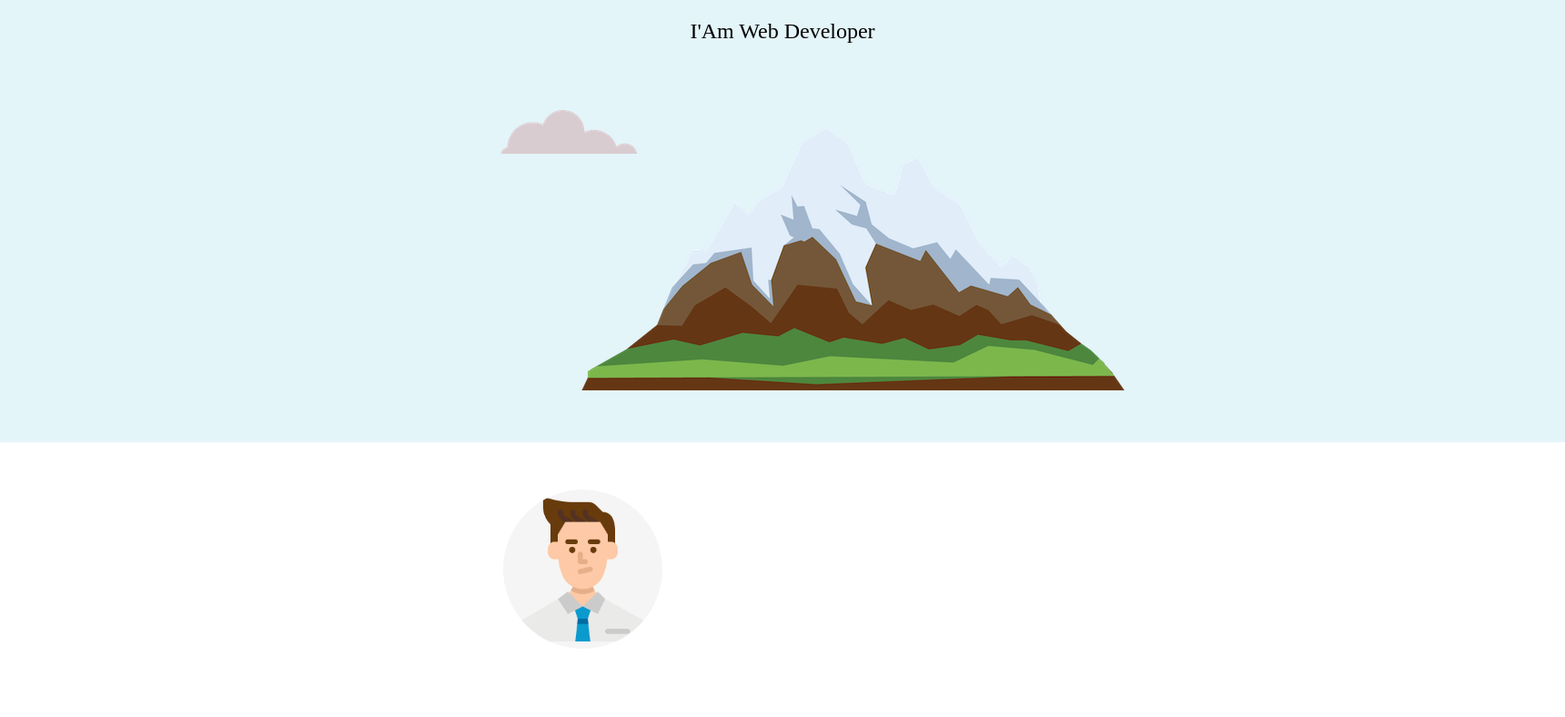
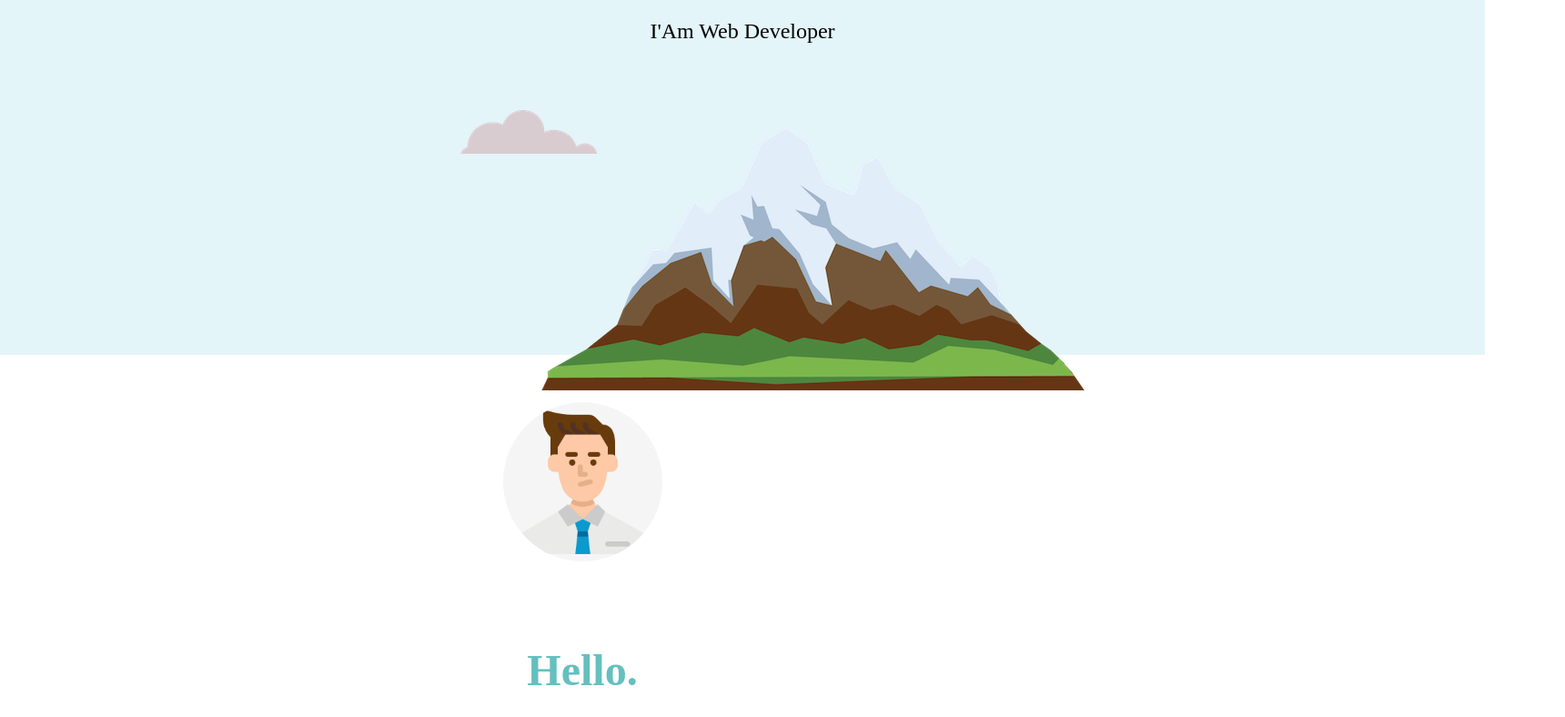
Before and after one commit to YUG2121/Welcome-u, a plain HTML site: page index.html in a window 1280 px wide. Shown: the part 234-1022 px from the top of the page at 91% size, 1720 px wide, since content can reach past the window. Drawn offline with Linux system fonts and the light colour scheme.

Commit message:
Update style.css

```diff
--- a/style.css
+++ b/style.css
@@ -13,8 +13,8 @@ font-family:'merriweather', serif;
             position: relative;
             margin: 0;
             text-align: center;
-            height: 90vh;
-            width: 215vh;
+            height: 39pc;
+    width: 204vh;
         background-color: #E4F5F9;
         }
         h1{font-family: 'Sacramento', cursive;
```
